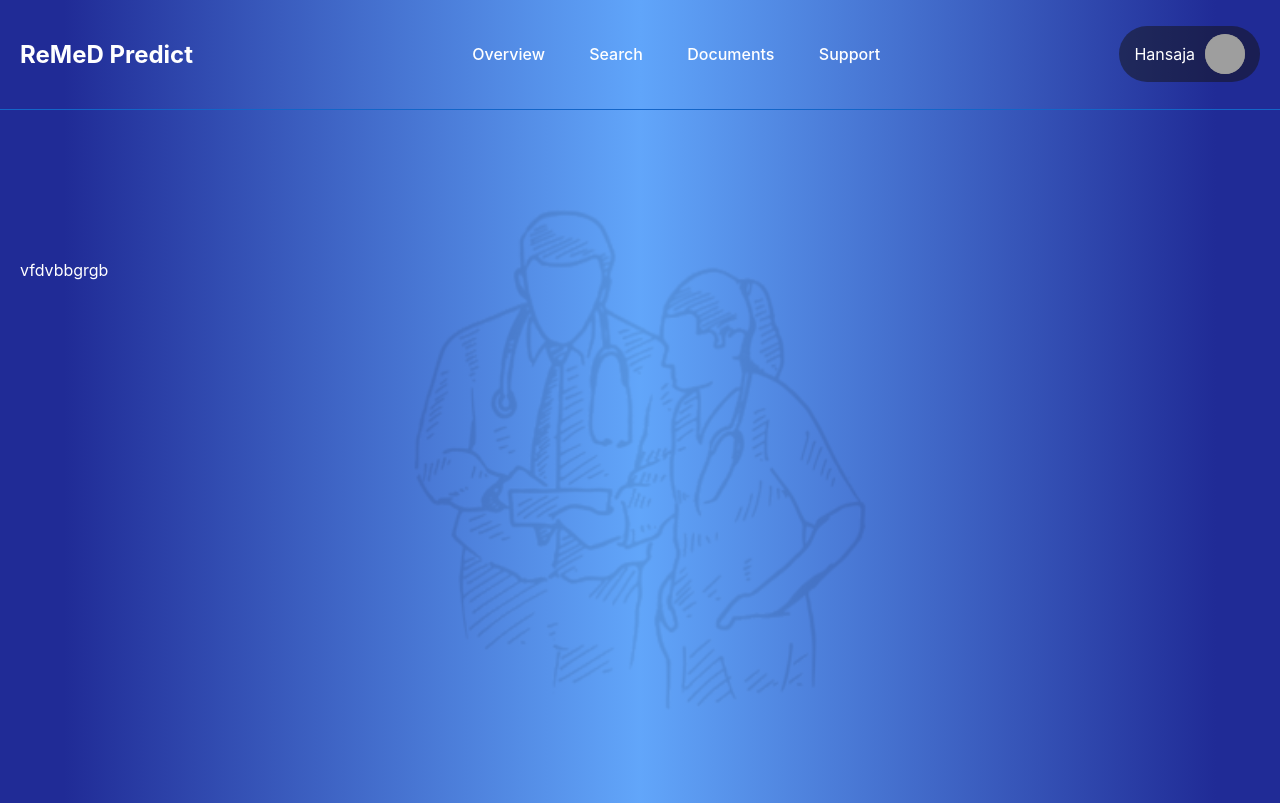
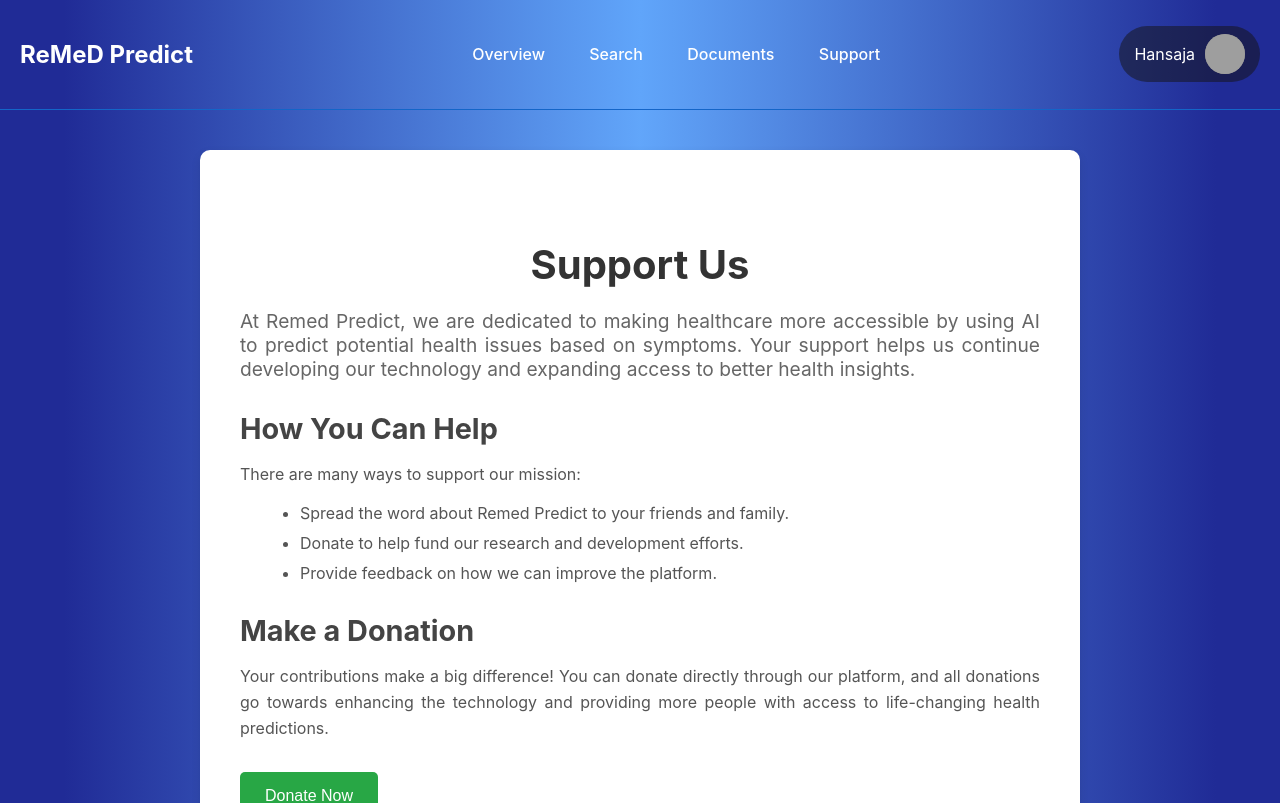
Before and after one commit to hansaja1119/DASHcoders, a React (Create React App) app in the folder frontend/: page /support in a window 1280 px wide. Shown: the top 803 px of the page. Built offline with nearby package versions, Linux system fonts and the light colour scheme; grey boxes are pictures that could not be loaded.

Commit message:
supprt page,document page completed

```diff
--- a/frontend/src/Pages/DocumentPage/DocumentPage.jsx
+++ b/frontend/src/Pages/DocumentPage/DocumentPage.jsx
@@ -1,12 +1,45 @@
-import React from 'react'
-import './DocumentPage.scss'
+import React from 'react';
+import './DocumentPage.scss';
 
-function DocumentPage() {
+const DocumentPage = () => {
   return (
-    <div className='documentpage'>
-      dgsrhjm
+    <div className="document-page ">
+      <div className="content-container">
+        <h1 className="page-title">About Our Prediction Service</h1>
+        <p className="intro-text">
+          Welcome to Remed Predict! Our platform uses cutting-edge AI technology to analyze your symptoms and provide personalized health insights. Here, we explain how our prediction system works and how you can benefit from it.
+        </p>
+
+        <section className="section">
+          <h2 className="section-title">How It Works</h2>
+          <p>
+            Remed Predict collects symptoms you enter and uses an advanced machine learning model trained on extensive medical data. Based on this, we generate health predictions that can help you identify potential health issues early on.
+          </p>
+        </section>
+
+        <section className="section">
+          <h2 className="section-title">Why Trust Us?</h2>
+          <p>
+            Our AI models have been carefully developed in collaboration with medical professionals and data scientists. We prioritize accuracy, reliability, and user privacy in every step of the process.
+          </p>
+        </section>
+
+        <section className="section">
+          <h2 className="section-title">Privacy & Security</h2>
+          <p>
+            Your health information is sensitive, and we take this seriously. All your data is encrypted, and we comply with industry standards to ensure that your privacy is always protected.
+          </p>
+        </section>
+
+        <section className="section">
+          <h2 className="section-title">Contact Us</h2>
+          <p>
+            If you have any questions about how Remed Predict works or need assistance, feel free to reach out to our support team at support@remedpredict.com.
+          </p>
+        </section>
+      </div>
     </div>
-  )
-}
+  );
+};
 
-export default DocumentPage
+export default DocumentPage;
--- a/frontend/src/Pages/DocumentPage/DocumentPage.scss
+++ b/frontend/src/Pages/DocumentPage/DocumentPage.scss
@@ -1,14 +1,51 @@
-.documentpage{
-    background:
-      linear-gradient(90deg, rgba(32, 43, 150, 0.9) 5%, rgba(96, 165, 250, 0.9) 50%, rgba(32, 43, 150, 0.9) 95%),
-      url(../../Icons/background.png);
-  background-size: contain;
-  background-position: center;
-  background-repeat: no-repeat;
-  padding: 150px 20px;
+
+
+.document-page {
+  display: flex;
+  justify-content: center;
+  align-items: center;
+  min-height: 80vh;
+  padding: 40px;
+  background:
+      linear-gradient(90deg, rgba(32, 43, 150, 0.9) 5%, rgba(96, 165, 250, 0.9) 50%, rgba(32, 43, 150, 0.9) 95%);
+}
+
+.content-container {
+  background-color: #fff;
+  padding: 40px;
+  border-radius: 10px;
+  box-shadow: 0 4px 10px rgba(0, 0, 0, 0.1);
+  max-width: 800px;
+  width: 100%;
+}
+
+.page-title {
+  font-size: 2.5rem;
+  margin-bottom: 20px;
+  color: #333;
   text-align: center;
-  color: white;
-  display: flex;
-  gap: 20px;
-  height: 50vh;
 }
+
+.intro-text {
+  font-size: 1.2rem;
+  margin-bottom: 30px;
+  color: #666;
+  text-align: justify;
+}
+
+.section {
+  margin-bottom: 30px;
+
+  .section-title {
+    font-size: 1.8rem;
+    margin-bottom: 10px;
+    color: #444;
+  }
+
+  p {
+    font-size: 1rem;
+    line-height: 1.6;
+    color: #555;
+    text-align: justify;
+  }
+}
--- a/frontend/src/Pages/SupportPage/SupportPage.jsx
+++ b/frontend/src/Pages/SupportPage/SupportPage.jsx
@@ -1,12 +1,44 @@
-import React from 'react'
-import './SupportPage.scss'
+import React from 'react';
+import './SupportPage.scss';
 
-function SupportPage() {
+const SupportPage = () => {
   return (
-    <div className='supportpage'>
-      vfdvbbgrgb
+    <div className="support-page">
+      <div className="content-container">
+        <h1 className="page-title">Support Us</h1>
+        <p className="intro-text">
+          At Remed Predict, we are dedicated to making healthcare more accessible by using AI to predict potential health issues based on symptoms. Your support helps us continue developing our technology and expanding access to better health insights.
+        </p>
+
+        <section className="section">
+          <h2 className="section-title">How You Can Help</h2>
+          <p>
+            There are many ways to support our mission:
+          </p>
+          <ul className="support-list">
+            <li>Spread the word about Remed Predict to your friends and family.</li>
+            <li>Donate to help fund our research and development efforts.</li>
+            <li>Provide feedback on how we can improve the platform.</li>
+          </ul>
+        </section>
+
+        <section className="section">
+          <h2 className="section-title">Make a Donation</h2>
+          <p>
+            Your contributions make a big difference! You can donate directly through our platform, and all donations go towards enhancing the technology and providing more people with access to life-changing health predictions.
+          </p>
+          <button className="donate-button">Donate Now</button>
+        </section>
+
+        <section className="section">
+          <h2 className="section-title">Contact Us</h2>
+          <p>
+            If you'd like to support us in other ways or have questions, feel free to reach out at support@remedpredict.com. We're always looking for partners and collaborators who share our vision.
+          </p>
+        </section>
+      </div>
     </div>
-  )
-}
+  );
+};
 
-export default SupportPage
+export default SupportPage;
--- a/frontend/src/Pages/SupportPage/SupportPage.scss
+++ b/frontend/src/Pages/SupportPage/SupportPage.scss
@@ -1,14 +1,79 @@
-.supportpage{
-    background:
-      linear-gradient(90deg, rgba(32, 43, 150, 0.9) 5%, rgba(96, 165, 250, 0.9) 50%, rgba(32, 43, 150, 0.9) 95%),
-      url(../../Icons/background.png);
-  background-size: contain;
-  background-position: center;
-  background-repeat: no-repeat;
-  padding: 150px 20px;
+
+
+.support-page {
+  display: flex;
+  justify-content: center;
+  align-items: center;
+  min-height: 80vh;
+  padding: 40px;
+  background:
+      linear-gradient(90deg, rgba(32, 43, 150, 0.9) 5%, rgba(96, 165, 250, 0.9) 50%, rgba(32, 43, 150, 0.9) 95%);
+}
+
+.content-container {
+  background-color: #fff;
+  padding: 40px;
+  border-radius: 10px;
+  box-shadow: 0 4px 10px rgba(0, 0, 0, 0.1);
+  max-width: 800px;
+  width: 100%;
+}
+
+.page-title {
+  font-size: 2.5rem;
+  margin-bottom: 20px;
+  color: #333;
   text-align: center;
-  color: white;
-  display: flex;
-  gap: 20px;
-  height: 50vh;
 }
+
+.intro-text {
+  font-size: 1.2rem;
+  margin-bottom: 30px;
+  color: #666;
+  text-align: justify;
+}
+
+.section {
+  margin-bottom: 30px;
+
+  .section-title {
+    font-size: 1.8rem;
+    margin-bottom: 10px;
+    color: #444;
+  }
+
+  .support-list {
+    list-style-type: disc;
+    margin-left: 20px;
+
+    li {
+      margin-bottom: 10px;
+      color: #555;
+      font-size: 1rem;
+    }
+  }
+
+  p {
+    font-size: 1rem;
+    line-height: 1.6;
+    color: #555;
+    text-align: justify;
+  }
+
+  .donate-button {
+    display: inline-block;
+    padding: 15px 25px;
+    background-color: #28a745;
+    color: white;
+    border: none;
+    border-radius: 5px;
+    font-size: 1rem;
+    cursor: pointer;
+    transition: background-color 0.3s ease;
+    margin-top: 15px;
+
+    &:hover {
+      background-color: #218838;
+    }
+  }
+}
```
